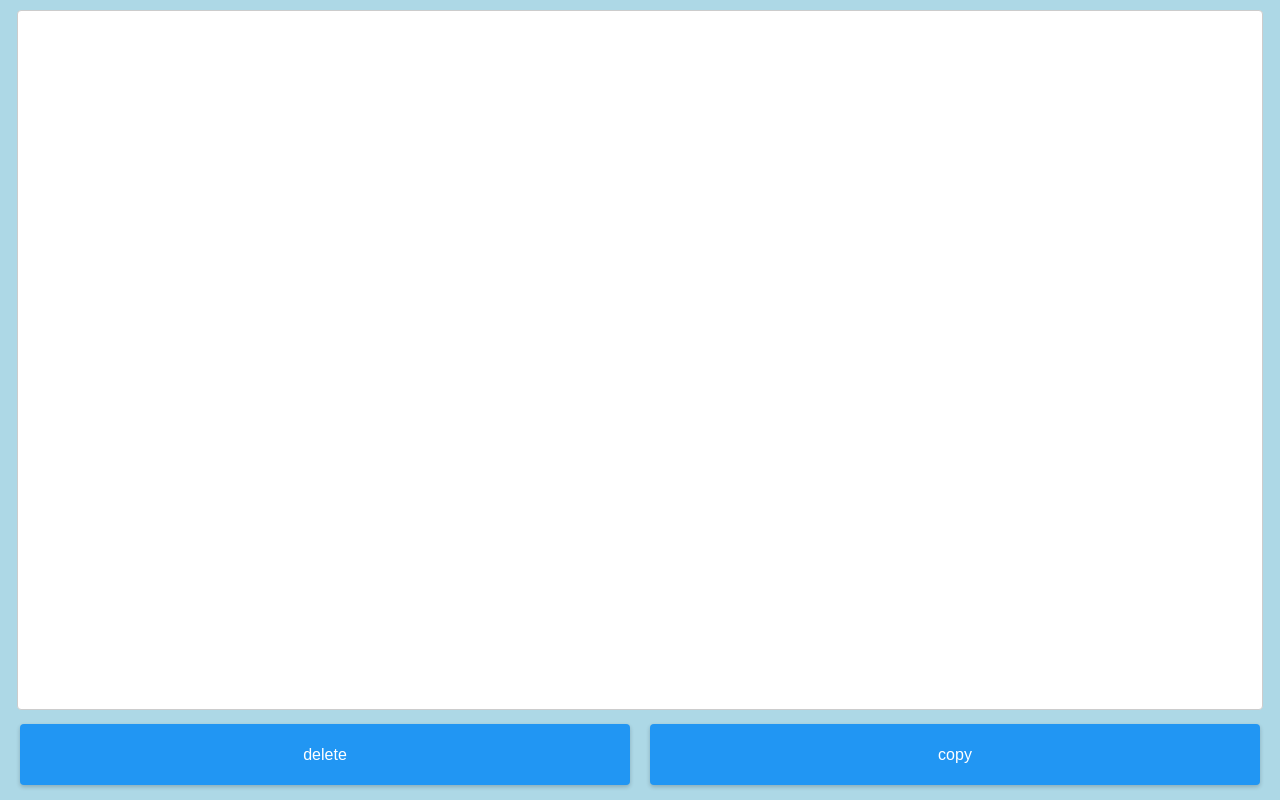
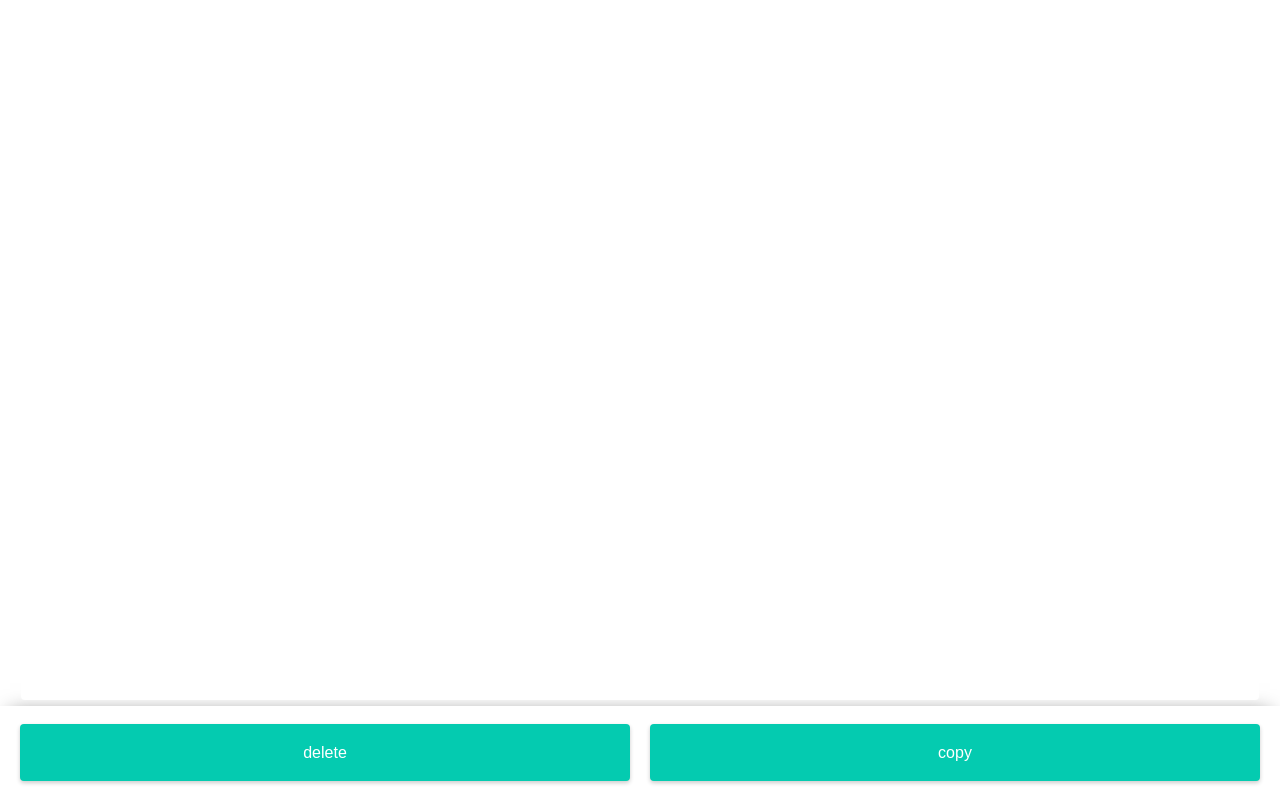
Before and after one commit to Tsuyopon-1067/sep3-asm-comment-cutter-wails, a React (Vite) app in the folder src/frontend/: page / in a window 1280 px wide. Built offline with nearby package versions, Linux system fonts and the light colour scheme.

Commit message:
:lipstick: layout: window layout

```diff
--- a/src/frontend/src/App.module.css
+++ b/src/frontend/src/App.module.css
@@ -3,34 +3,42 @@
     margin: 0;
 }
 .textDiv {
-    height: calc(100% - 2cm - 30px);
-    padding: 10px 10px 20px 10px;
-    gap: 10px;
+    height: calc(100% - 2.5cm);
 }
 
 .textArea {
-    width: calc(100% - 20px);
-    height: 100%;
+    width: calc(100% - 46px);
+    height: calc(100% - 30px);
+    margin: 20px 20px 0px 20px;
     resize: none;
-    border: 1px solid #ccc;
+    border: none;
     border-radius: 4px;
     font-size: 14px;
     font-family: PlemolJP;
 }
 
+.textArea:focus {
+    outline: none;
+}
+
 .buttonArea {
-    height: 2cm;
+    box-shadow: 0px -3px 20px -10px #00000088;
+    height: 2.5cm;
+    width: 100%;
     display: grid;
     grid-template-rows: 1fr;
     grid-template-columns: 20px 1fr 20px 1fr 20px;
+    place-content: center;
 }
 
 .button {
-    background-color: #2196f3; /* 青色 */
+    background-color: #04cbb0;
     color: white;
-    height: 80%;
+    height: 60%;
     width: 100%;
-    padding: 10px 20px;
+    display: grid;
+    place-items: center;
+    margin: auto;
     border: none;
     border-radius: 4px;
     outline: none;
@@ -41,7 +49,7 @@
 }
 
 .button:hover {
-    background-color: #1976d2;
+    background-color: #03aa93;
     box-shadow: 0 4px 8px rgba(0, 0, 0, 0.2);
 }
 
--- a/src/frontend/src/style.css
+++ b/src/frontend/src/style.css
@@ -1,5 +1,5 @@
 html {
-    background-color: lightblue;
+    background-color: white;
     text-align: center;
     color: white;
     height: 100%;
```
